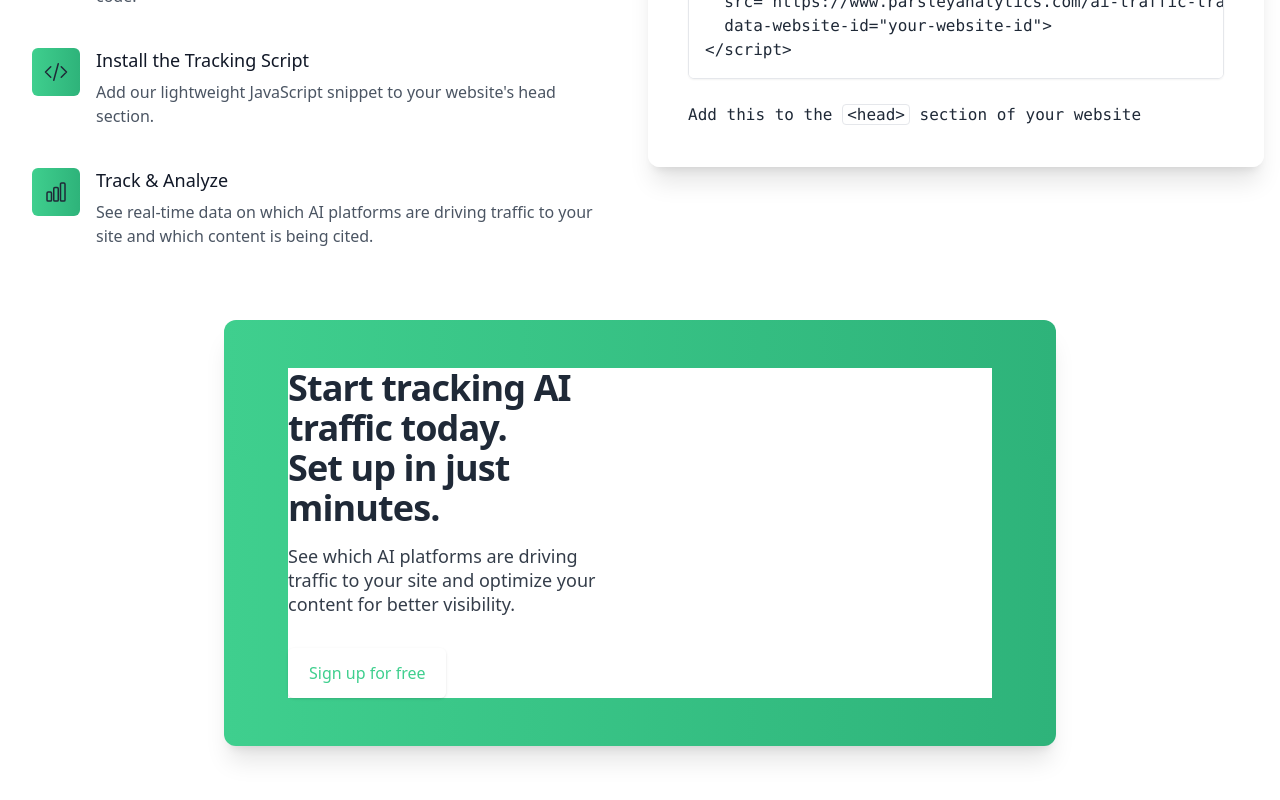
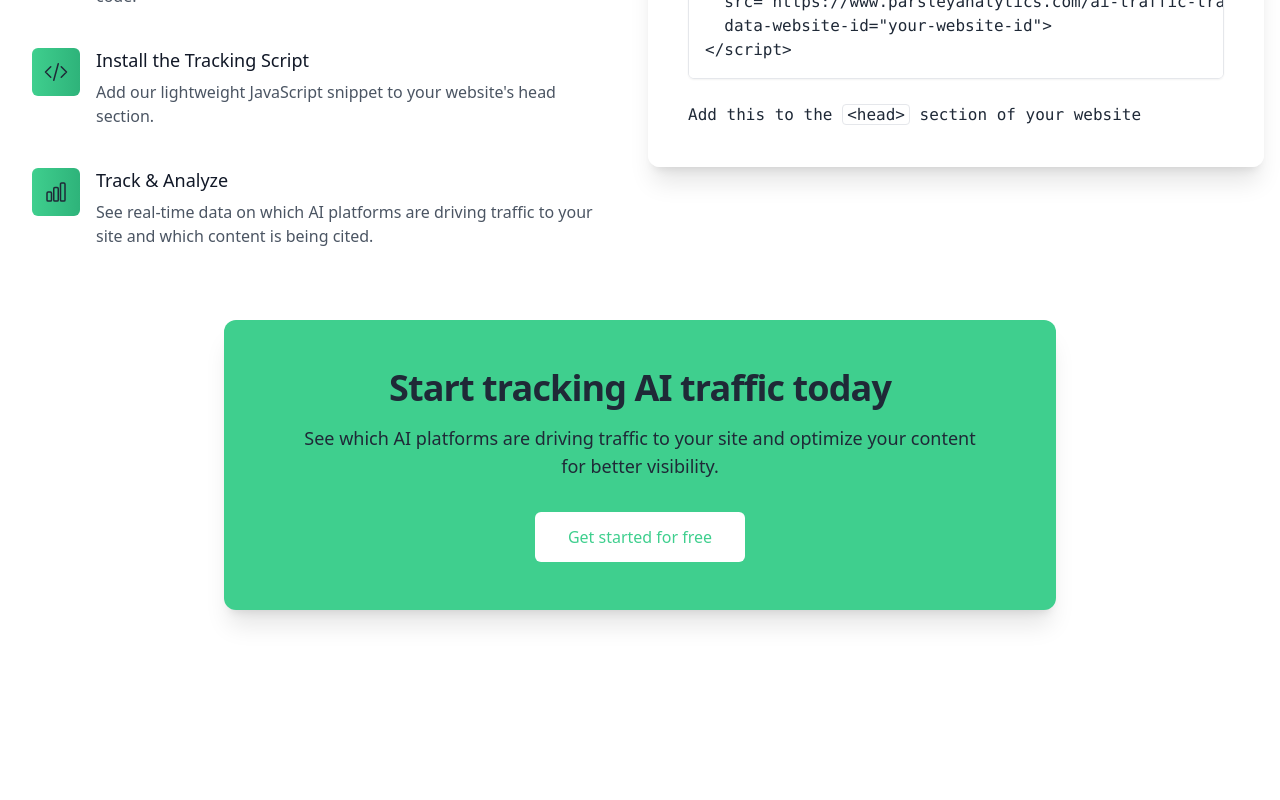
Before and after one commit to ericlam1114/ai-traffic-analytics, a Next.js app: page / in a window 1280 px wide. Shown: the part 1067-1867 px from the top of the page. After the commit the page ends 1741 px from the top, so only its background shows below. Built offline with nearby package versions, Linux system fonts and the light colour scheme; no server answers.

Commit message:
Revamp CTA section in Home component by updating layout and styling for improved visual appeal. Change button text to 'Get started for free' and enhance text alignment while maintaining existing functionality.

```diff
--- a/src/app/page.js
+++ b/src/app/page.js
@@ -331,31 +331,23 @@ export default function Home() {
 
 
         {/* CTA section */}
-        <div className="bg-white pt-16 pb-20" style={whiteStyle}>
+        <div className=" py-16" style={whiteStyle}>
           <div className="relative max-w-4xl mx-auto px-4 sm:px-6 lg:px-8">
-            <div className="bg-gradient-to-r from-supabase-green to-supabase-dark-green rounded-xl shadow-xl overflow-hidden py-12 px-8 sm:px-12 lg:px-16">
-              <div className="relative lg:grid lg:grid-cols-2 lg:gap-8">
-                <div className="lg:col-span-1">
-                  <h2 className="text-3xl font-extrabold text-white tracking-tight sm:text-4xl">
-                    <span className="block">
-                      Start tracking AI traffic today.
-                    </span>
-                    <span className="block">Set up in just minutes.</span>
+            <div className="bg-supabase-green rounded-xl shadow-xl overflow-hidden py-12 px-8 sm:px-12 lg:px-16">
+              <div className="text-center bg-supabase-green">
+                <h2 className="text-3xl  font-bold text-white tracking-tight sm:text-4xl">
+                  Start tracking AI traffic today
                 </h2>
-                  <p className="mt-4 text-lg leading-6 text-white opacity-90">
-                    See which AI platforms are driving traffic to your site and
-                    optimize your content for better visibility.
+                <p className="mt-4 text-lg text-white text-opacity-90 max-w-2xl mx-auto">
+                  See which AI platforms are driving traffic to your site and optimize your content for better visibility.
                 </p>
-                  <div className="mt-8">
-                    <div className="inline-flex rounded-md shadow">
+                <div className="mt-8 bg-supabase-green">
                   <Link
                     href="/signup"
-                        className="inline-flex items-center justify-center px-5 py-3 border border-transparent text-base font-medium rounded-md text-supabase-green bg-white hover:bg-gray-50 transition-colors duration-200"
+                    className="inline-flex items-center justify-center px-8 py-3 border border-transparent text-base font-medium rounded-md text-supabase-green bg-white hover:bg-gray-50 transition-colors duration-200"
                   >
-                        Sign up for free
+                    Get started for free
                   </Link>
-                    </div>
-                  </div>
                 </div>
               </div>
             </div>
```
Lines whose indentation alone changed are shown as unchanged.
